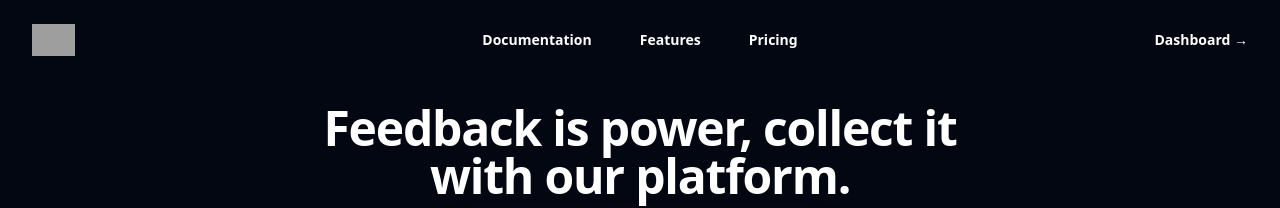
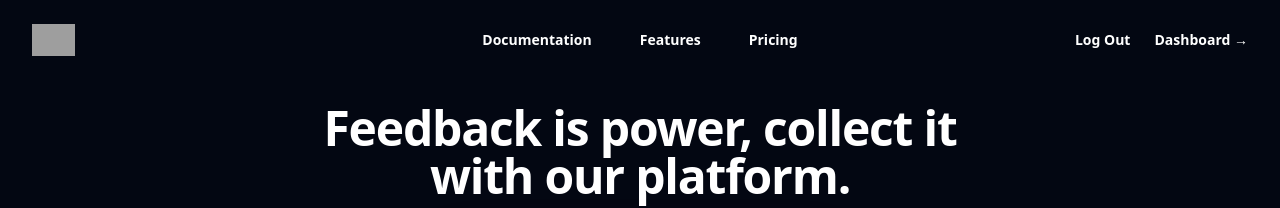
Before and after one commit to ramezj/astralics, a Next.js app in the folder client/: page / in a window 1280 px wide. Shown: the top 208 px of the page. Built offline with nearby package versions, Linux system fonts and the light colour scheme; no server answers; sample sign-in values are in the browser's storage; grey boxes are pictures that could not be loaded.

Commit message:
navbar log out buttons

```diff
--- a/client/components/navbar/index.js
+++ b/client/components/navbar/index.js
@@ -25,6 +25,9 @@ export default function Navbar() {
   const { data: session } = useSession()
     const signUserIn = async () => {
         signIn('google');
+    }
+    const signUserOut = async () => {
+      signOut();
     }
   const [mobileMenuOpen, setMobileMenuOpen] = useState(false)
 
@@ -58,7 +61,15 @@ export default function Navbar() {
             Pricing
           </Link>
         </Popover.Group>
-        <div className="hidden lg:flex lg:flex-1 lg:justify-end">
+        <div className="hidden lg:flex lg:flex-1 lg:justify-end gap-x-6">
+          {
+            session
+            ?
+            <>
+            <a onClick={signUserOut} className="text-sm font-bold leading-6 text-white cursor-pointer">Log Out</a>
+            </>
+            : <></>
+          }
           <a className="text-sm font-bold leading-6 text-white">
             {
               session
@@ -103,12 +114,20 @@ export default function Navbar() {
                 </Link>
               </div>
               <div className="py-6">
+                {
+                  session
+                  ? <><a onClick={signUserOut} className="-mx-3 block rounded-lg px-3 py-2.5 text-base font-bold leading-7 text-white hover:bg-gray-950 cursor-pointer"> Log Out </a></>
+                  : <></>
+                }
                 <a
-                  className="-mx-3 block rounded-lg px-3 py-2.5 text-base font-bold leading-7 text-white hover:bg-gray-950 curosr-pointer"
+                  className="-mx-3 block rounded-lg px-3 py-2.5 text-base font-bold leading-7 text-white hover:bg-gray-950 cursor-pointer"
                 >
                   {
               session
-              ? <> <Link href='/app'>Dashboard </Link><span aria-hidden="true">→</span></>
+              ?
+              <>
+              <Link href='/app'>Dashboard </Link><span aria-hidden="true">→</span>
+              </>
               : <> <button onClick={signUserIn}>Log in </button><span aria-hidden="true"> →</span></>
             }
                 </a>
```
